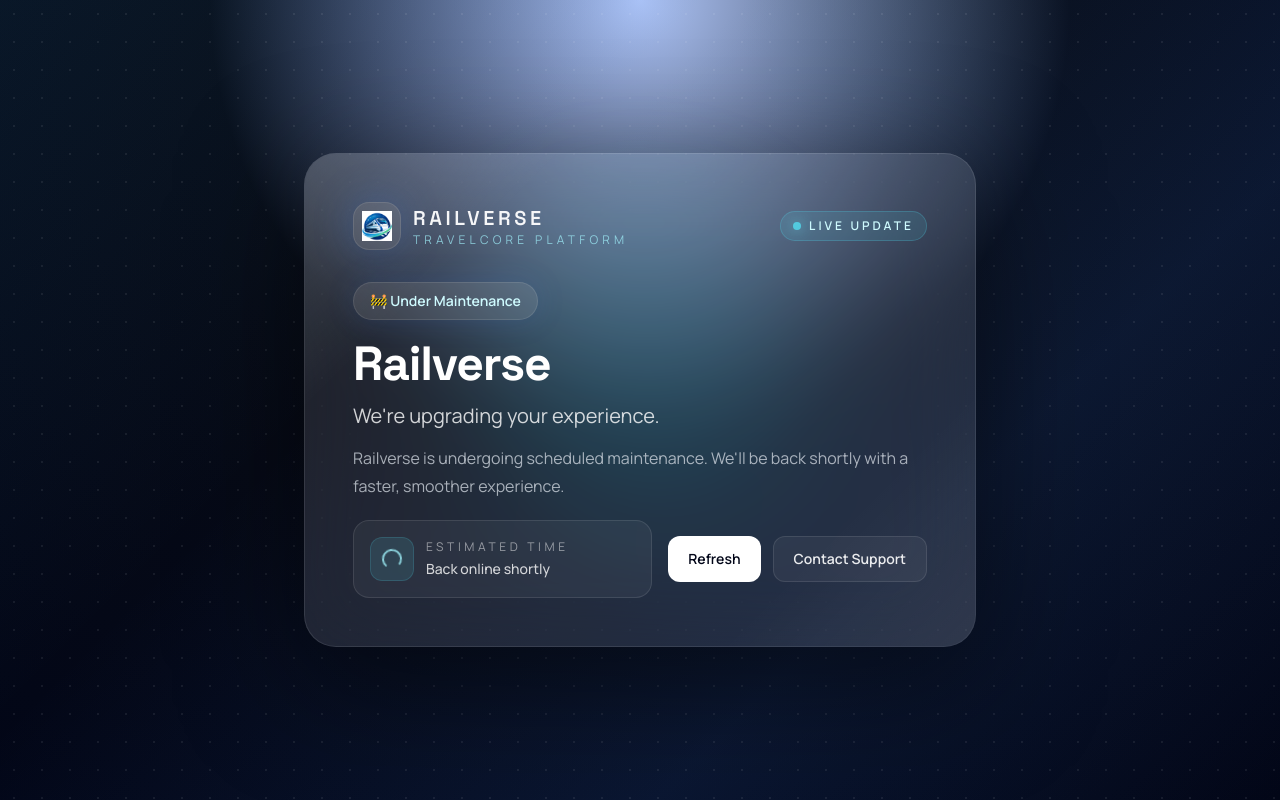
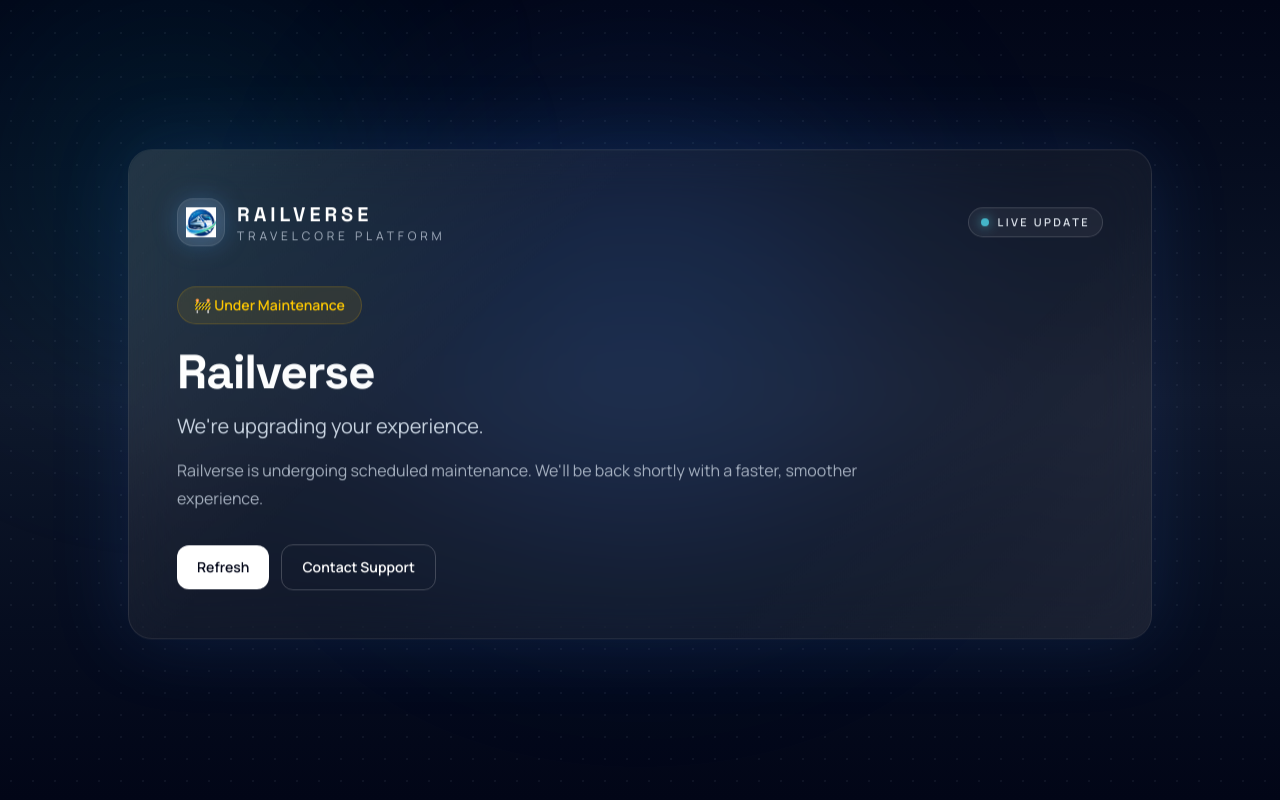
Before and after one commit to vishalsingh7126/railverse, a Next.js app: page /maintenance in a window 1280 px wide. Built offline with nearby package versions, Linux system fonts and the light colour scheme.

Commit message:
feat: upgrade maintenance UI and improve README.md

```diff
--- a/src/app/maintenance/page.tsx
+++ b/src/app/maintenance/page.tsx
@@ -8,78 +8,84 @@ export default function MaintenancePage() {
   };
 
   return (
-    <main className="relative min-h-screen overflow-hidden bg-[radial-gradient(circle_at_top,rgba(37,99,235,0.35)_0%,rgba(3,7,18,0.98)_42%,rgba(2,6,23,1)_100%)] text-white">
-      <div className="pointer-events-none absolute inset-0 bg-[linear-gradient(135deg,rgba(56,189,248,0.08)_0%,transparent_35%,rgba(59,130,246,0.12)_70%,transparent_100%)]" />
-      <div className="pointer-events-none absolute inset-0 opacity-60 [background-image:radial-gradient(rgba(255,255,255,0.12)_1px,transparent_1px)] [background-size:28px_28px]" />
-      <div className="pointer-events-none absolute left-1/2 top-1/4 h-80 w-80 -translate-x-1/2 rounded-full bg-cyan-400/20 blur-3xl animate-pulse" />
+    <main className="relative min-h-screen overflow-hidden bg-gradient-to-b from-[#020617] via-[#0f172a] to-[#020617] text-white">
+      <div className="pointer-events-none absolute inset-0 opacity-40 [background-image:radial-gradient(rgba(148,163,184,0.2)_1px,transparent_1px)] [background-size:22px_22px]" />
+      <div className="pointer-events-none absolute left-1/2 top-24 h-[28rem] w-[28rem] -translate-x-1/2 rounded-full bg-blue-500/15 blur-[120px]" />
+      <div className="pointer-events-none absolute left-0 top-0 h-[22rem] w-[22rem] rounded-full bg-cyan-400/10 blur-[120px]" />
 
-      <div className="relative flex min-h-screen items-center justify-center px-4 py-16">
-        <section className="relative w-full max-w-2xl overflow-hidden rounded-[2rem] border border-white/10 bg-white/10 p-8 shadow-[0_30px_120px_rgba(0,0,0,0.5)] backdrop-blur-2xl sm:p-10 md:p-12">
-          <div className="absolute inset-0 bg-[linear-gradient(135deg,rgba(255,255,255,0.12)_0%,transparent_22%,transparent_78%,rgba(255,255,255,0.06)_100%)]" />
+      <div className="relative mx-auto flex min-h-screen w-full max-w-7xl items-center justify-center px-4 py-14 sm:px-6 lg:px-8">
+        <section
+          className="relative w-full max-w-5xl rounded-3xl border border-white/10 bg-white/5 p-7 shadow-[0_0_80px_rgba(59,130,246,0.15)] backdrop-blur-xl transition-transform duration-500 sm:p-10 lg:p-12"
+          style={{ animation: "rvFloat 8s ease-in-out infinite" }}
+        >
+          <div className="pointer-events-none absolute inset-0 rounded-3xl bg-[linear-gradient(135deg,rgba(255,255,255,0.08)_0%,transparent_35%,transparent_70%,rgba(255,255,255,0.04)_100%)]" />
+
           <div className="relative">
-            <div className="mb-8 flex items-center justify-between gap-4">
+            <div className="mb-10 flex flex-wrap items-center justify-between gap-4">
               <div className="flex items-center gap-3">
-                <div className="flex h-12 w-12 items-center justify-center rounded-2xl border border-white/10 bg-white/10 shadow-[0_0_40px_rgba(59,130,246,0.28)]">
-                  <Image src="/logo-icon.png" alt="Railverse" width={30} height={30} priority />
+                <div className="relative flex h-12 w-12 items-center justify-center rounded-2xl border border-white/10 bg-white/10">
+                  <div className="pointer-events-none absolute inset-0 rounded-2xl bg-blue-400/25 blur-md" />
+                  <Image src="/logo-icon.png" alt="Railverse" width={30} height={30} priority className="relative" />
                 </div>
+
                 <div>
-                  <p className="font-display text-xl font-semibold tracking-[0.18em] text-white/95 uppercase">Railverse</p>
-                  <p className="text-xs uppercase tracking-[0.35em] text-cyan-200/70">TravelCore Platform</p>
+                  <p className="font-display text-xl font-bold tracking-[0.2em] text-white uppercase">Railverse</p>
+                  <p className="text-xs uppercase tracking-[0.32em] text-slate-300/80">TravelCore Platform</p>
                 </div>
               </div>
 
-              <div className="inline-flex items-center gap-2 rounded-full border border-cyan-300/20 bg-cyan-300/10 px-3 py-1.5 text-xs font-semibold uppercase tracking-[0.25em] text-cyan-100">
-                <span className="h-2 w-2 rounded-full bg-cyan-300 shadow-[0_0_14px_rgba(103,232,249,0.95)] animate-pulse" />
+              <div className="inline-flex items-center gap-2 rounded-full border border-white/15 bg-white/5 px-3 py-1.5 text-[11px] font-semibold uppercase tracking-[0.22em] text-slate-200">
+                <span className="h-2 w-2 rounded-full bg-cyan-300 shadow-[0_0_12px_rgba(103,232,249,0.95)] animate-pulse" />
                 Live Update
               </div>
             </div>
 
-            <div className="space-y-5">
-              <div className="inline-flex items-center rounded-full border border-white/10 bg-white/10 px-4 py-2 text-sm font-semibold text-cyan-100 shadow-[0_0_30px_rgba(59,130,246,0.15)]">
+            <div className="space-y-6">
+              <div className="inline-flex items-center rounded-full border border-yellow-500/20 bg-yellow-500/10 px-4 py-2 text-sm font-semibold text-yellow-400">
                 🚧 Under Maintenance
               </div>
 
-              <div className="space-y-3">
-                <h1 className="font-display text-4xl font-bold tracking-tight text-white sm:text-5xl">Railverse</h1>
-                <p className="max-w-xl text-lg leading-8 text-white/80 sm:text-xl">
-                  We&apos;re upgrading your experience.
-                </p>
-                <p className="max-w-2xl text-sm leading-7 text-slate-200/70 sm:text-base">
+              <div className="space-y-4">
+                <h1 className="font-display text-4xl font-bold tracking-tight text-transparent bg-clip-text bg-gradient-to-r from-white via-slate-100 to-slate-300 sm:text-5xl">
+                  Railverse
+                </h1>
+                <p className="text-lg text-slate-300 sm:text-xl">We&apos;re upgrading your experience.</p>
+                <p className="max-w-3xl text-sm leading-7 text-slate-300/80 sm:text-base">
                   Railverse is undergoing scheduled maintenance. We&apos;ll be back shortly with a faster, smoother experience.
                 </p>
               </div>
 
-              <div className="grid gap-4 sm:grid-cols-[1fr_auto] sm:items-center">
-                <div className="flex items-center gap-3 rounded-2xl border border-white/10 bg-white/5 px-4 py-4">
-                  <div className="flex h-11 w-11 items-center justify-center rounded-xl border border-cyan-300/15 bg-cyan-300/10">
-                    <div className="h-5 w-5 rounded-full border-2 border-cyan-200/80 border-t-transparent animate-spin" />
-                  </div>
-                  <div>
-                    <p className="text-xs uppercase tracking-[0.3em] text-white/50">Estimated time</p>
-                    <p className="mt-1 text-sm font-medium text-white/80">Back online shortly</p>
-                  </div>
-                </div>
-
-                <div className="flex flex-wrap gap-3">
+              <div className="flex flex-col gap-3 pt-2 sm:flex-row sm:items-center">
                 <button
                   type="button"
                   onClick={handleRefresh}
-                    className="inline-flex items-center justify-center rounded-xl bg-white px-5 py-3 text-sm font-semibold text-slate-950 transition hover:bg-cyan-50"
+                  className="inline-flex w-full cursor-pointer items-center justify-center rounded-xl bg-white px-5 py-3 text-sm font-semibold text-slate-950 transition duration-300 hover:scale-105 hover:shadow-[0_14px_36px_rgba(255,255,255,0.2)] sm:w-auto"
                 >
                   Refresh
                 </button>
                 <a
-                    href="mailto:support@railverse.com"
-                    className="inline-flex items-center justify-center rounded-xl border border-white/10 bg-white/5 px-5 py-3 text-sm font-semibold text-white/90 transition hover:bg-white/10"
+                  href="mailto:travelcore.auth@gmail.com?subject=Railverse%20Support%20Request"
+                  className="inline-flex w-full cursor-pointer items-center justify-center rounded-xl border border-white/20 bg-transparent px-5 py-3 text-sm font-semibold text-white transition duration-300 hover:scale-105 hover:bg-white/10 sm:w-auto"
                 >
                   Contact Support
                 </a>
               </div>
             </div>
           </div>
-          </div>
         </section>
       </div>
+
+      <style jsx>{`
+        @keyframes rvFloat {
+          0%,
+          100% {
+            transform: translateY(0px);
+          }
+          50% {
+            transform: translateY(-8px);
+          }
+        }
+      `}</style>
     </main>
   );
 }
```
Also changed, not shown: 1 other file (tests, documents, lock files or other folders). Lines whose indentation alone changed are shown as unchanged.
